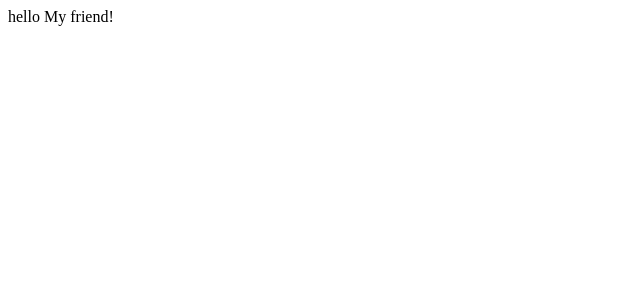
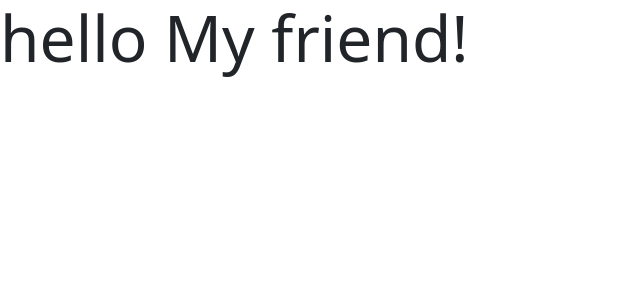
Before and after one commit to manusantiaraoz/reactp4, a React (Vite) app: page / in a window 1280 px wide. Shown: the top 300 px of the page, without its empty margins (0-640 px from the left). Built offline with nearby package versions, Linux system fonts and the light colour scheme.

Commit message:
instalado bootstrap

```diff
--- a/src/App.jsx
+++ b/src/App.jsx
@@ -1,4 +1,4 @@
-
+import "bootstrap/dist/css/bootstrap.min.css"
 import HolaInicial from "./component/holainicial"
 
 
--- a/src/component/HolaInicial.jsx
+++ b/src/component/HolaInicial.jsx
@@ -2,7 +2,7 @@
 
 const HolaInicial = ({saludo}) => {
     return (
-        <article >
+        <article className="display-3">
             hello {saludo}
         </article>
     );
```
